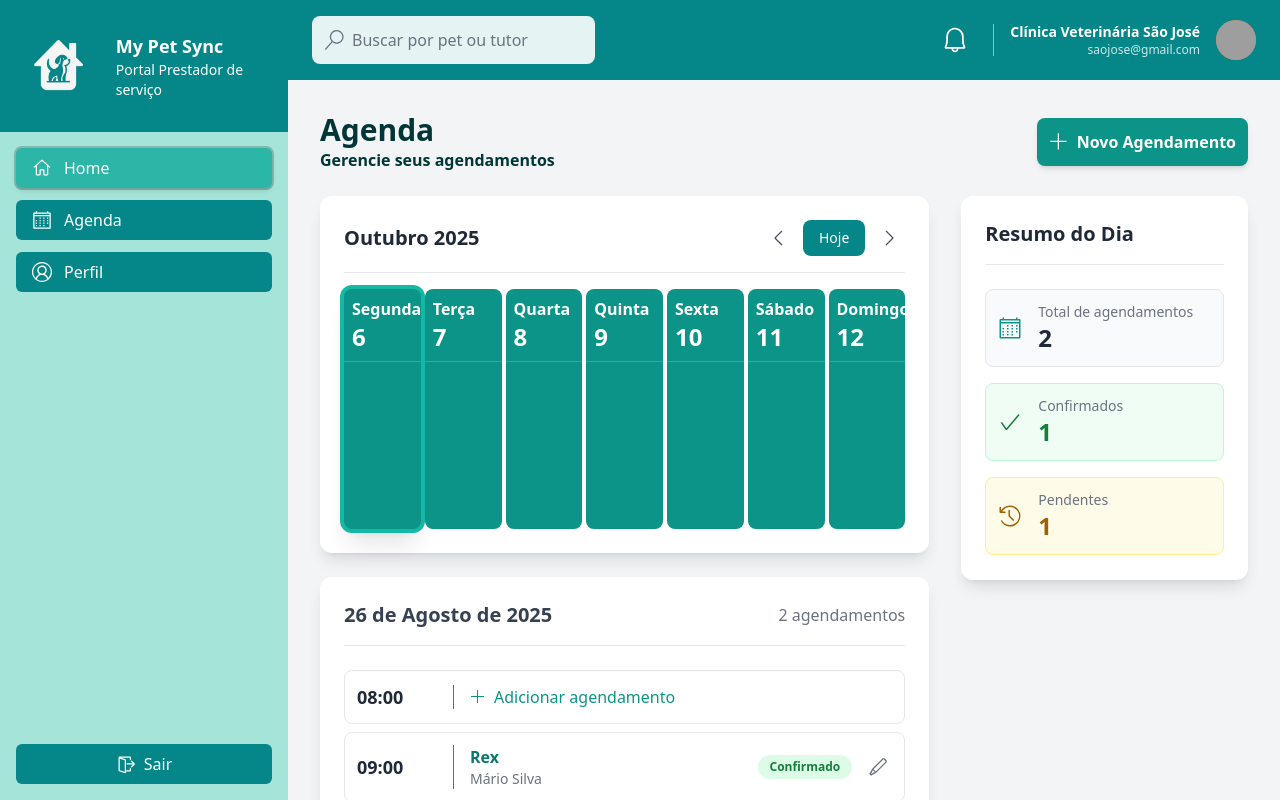
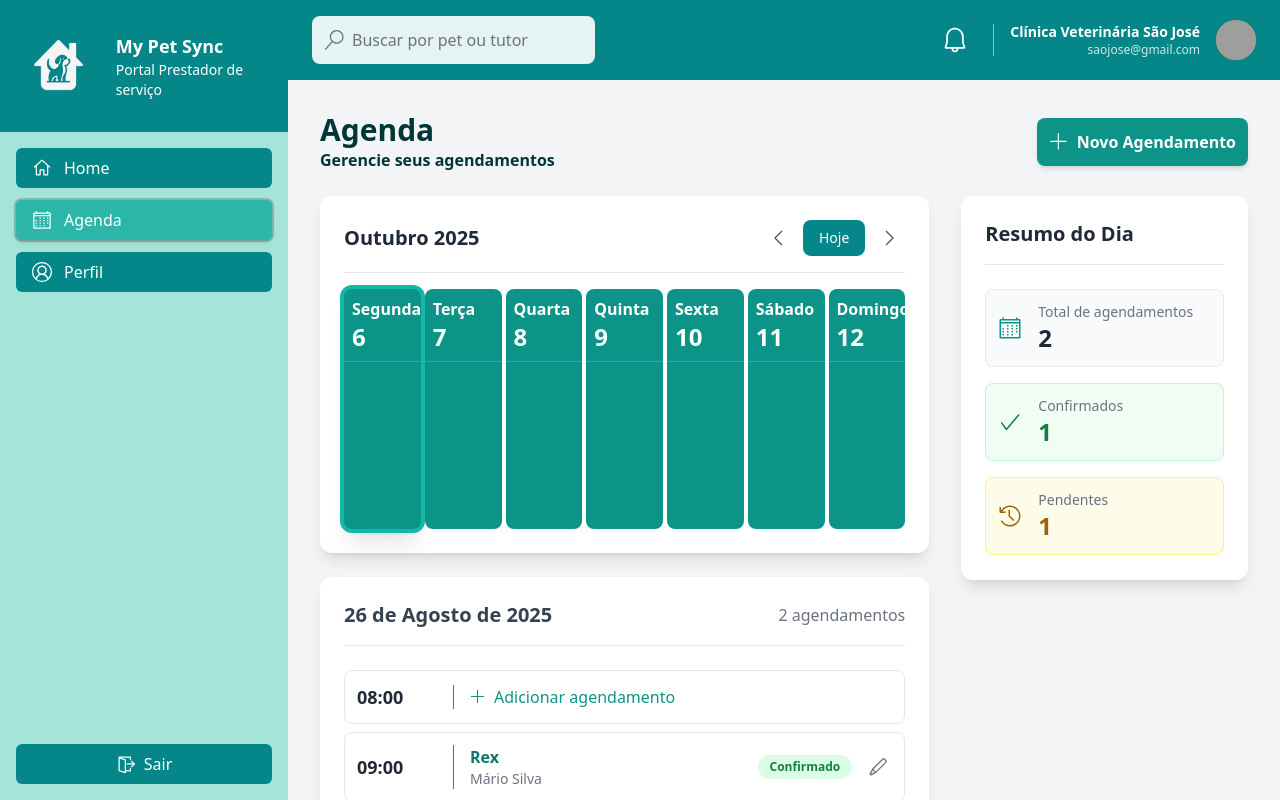
Before and after one commit to GustavoZanardi15/MyPetSync-FrontEnd, a React (Vite) app in the folder FrontEndWeb/: page /agenda in a window 1280 px wide. Built offline with nearby package versions, Linux system fonts and the light colour scheme; grey boxes are pictures that could not be loaded.

Commit message:
feat(frontend): configurar links de navegação com react-router

```diff
--- a/FrontEndWeb/src/components/common/Sidebar.jsx
+++ b/FrontEndWeb/src/components/common/Sidebar.jsx
@@ -1,15 +1,15 @@
 import { VscHome, VscCalendar, VscAccount, VscSignOut } from "react-icons/vsc";
-import { useState } from "react";
+import { Link, useLocation } from "react-router-dom";
 import Logo from "../../assets/Logo.png";
 
 const navItems = [
-  { name: "Home", icon: VscHome },
-  { name: "Agenda", icon: VscCalendar },
-  { name: "Perfil", icon: VscAccount },
+  { name: "Home", icon: VscHome, path: "/homePage" },
+  { name: "Agenda", icon: VscCalendar, path: "/agenda" },
+  { name: "Perfil", icon: VscAccount, path: "/perfil" },
 ];
 
 const Sidebar = () => {
-  const [active, setActive] = useState("Home");
+  const location = useLocation();
 
   return (
     <div className="hidden lg:flex flex-col h-screen w-72 bg-[#A5E5D9] flex-shrink-0">
@@ -20,14 +20,14 @@ const Sidebar = () => {
           <p className="text-sm">Portal Prestador de serviço</p>
         </div>
       </div>
-
       <nav className="flex flex-col gap-3 p-4">
         {navItems.map((item) => {
-          const isActive = active === item.name;
+          const isActive = location.pathname.startsWith(item.path);
+
           return (
-            <button
+            <Link
               key={item.name}
-              onClick={() => setActive(item.name)}
+              to={item.path}
               className={`flex items-center gap-3 w-full px-4 py-2 rounded-md font-medium text-white transition-all
         ${
           isActive
@@ -37,7 +37,7 @@ const Sidebar = () => {
             >
               <item.icon className="w-5 h-5" />
               {item.name}
-            </button>
+            </Link>
           );
         })}
       </nav>
```
Lines whose indentation alone changed are shown as unchanged.
